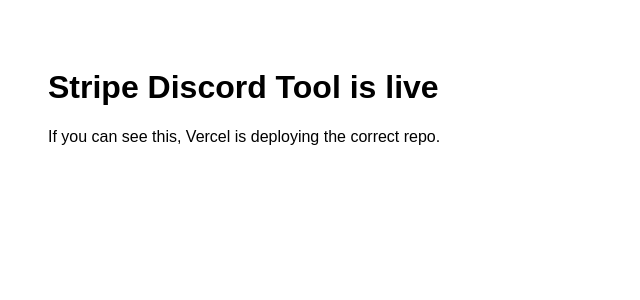
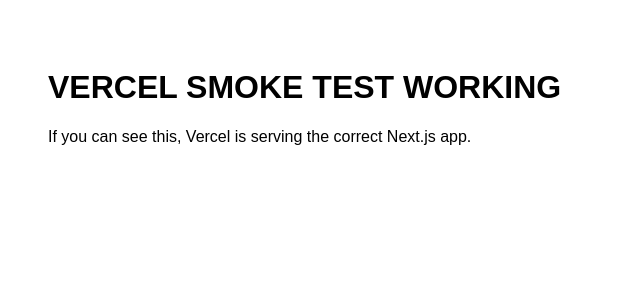
Before and after one commit to bluewiggle/stripe-discord-vercel, a Next.js app: page / in a window 1280 px wide. Shown: the top 300 px of the page, without its empty margins (0-640 px from the left). Built offline with nearby package versions, Linux system fonts and the light colour scheme.

Commit message:
Add Vercel smoke test

```diff
--- /dev/null
+++ b/app/api/ping/route.ts
@@ -0,0 +1,6 @@
+export async function GET() {
+  return Response.json({
+    ok: true,
+    message: "PING ROUTE WORKING",
+  });
+}
--- a/app/page.tsx
+++ b/app/page.tsx
@@ -1,8 +1,8 @@
 export default function Home() {
   return (
-    <main style={{ padding: 40, fontFamily: "Arial" }}>
-      <h1>Stripe Discord Tool is live</h1>
-      <p>If you can see this, Vercel is deploying the correct repo.</p>
+    <main style={{ padding: 40, fontFamily: "Arial, sans-serif" }}>
+      <h1>VERCEL SMOKE TEST WORKING</h1>
+      <p>If you can see this, Vercel is serving the correct Next.js app.</p>
     </main>
   );
 }
```
